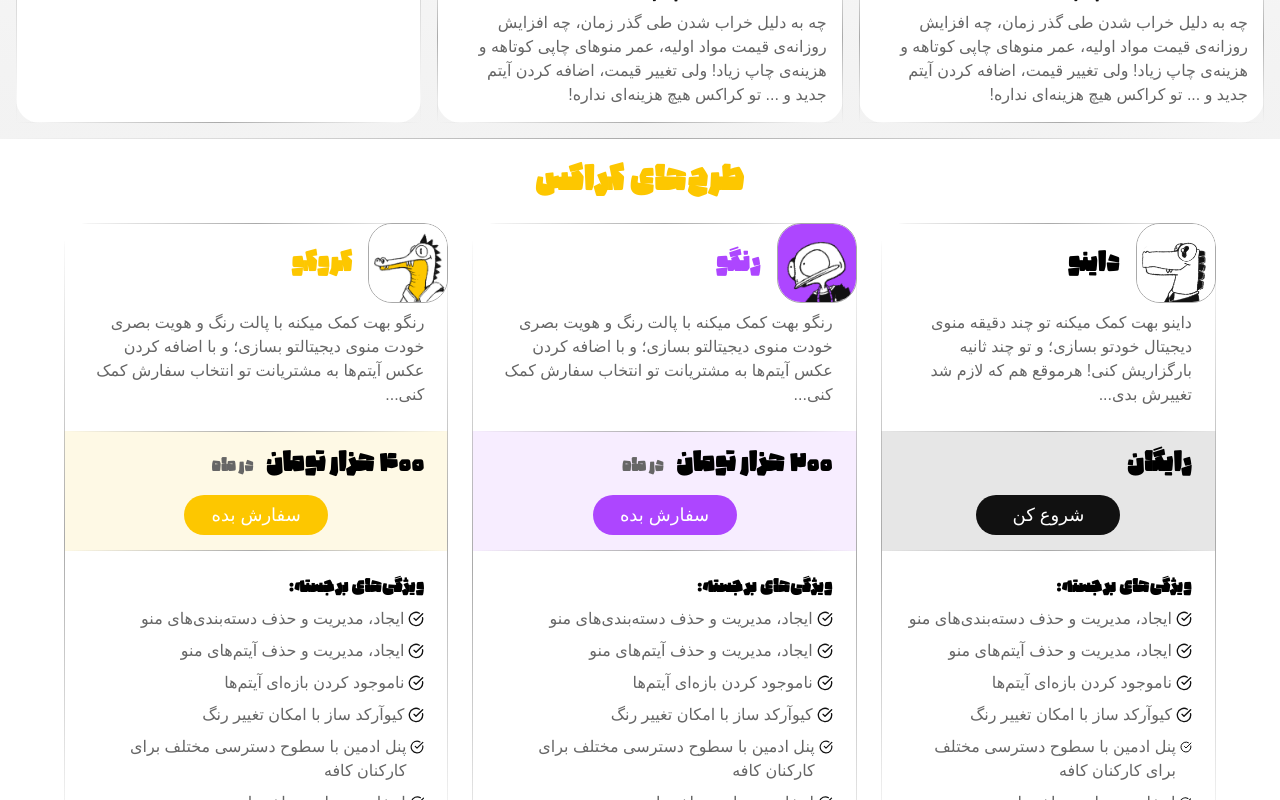
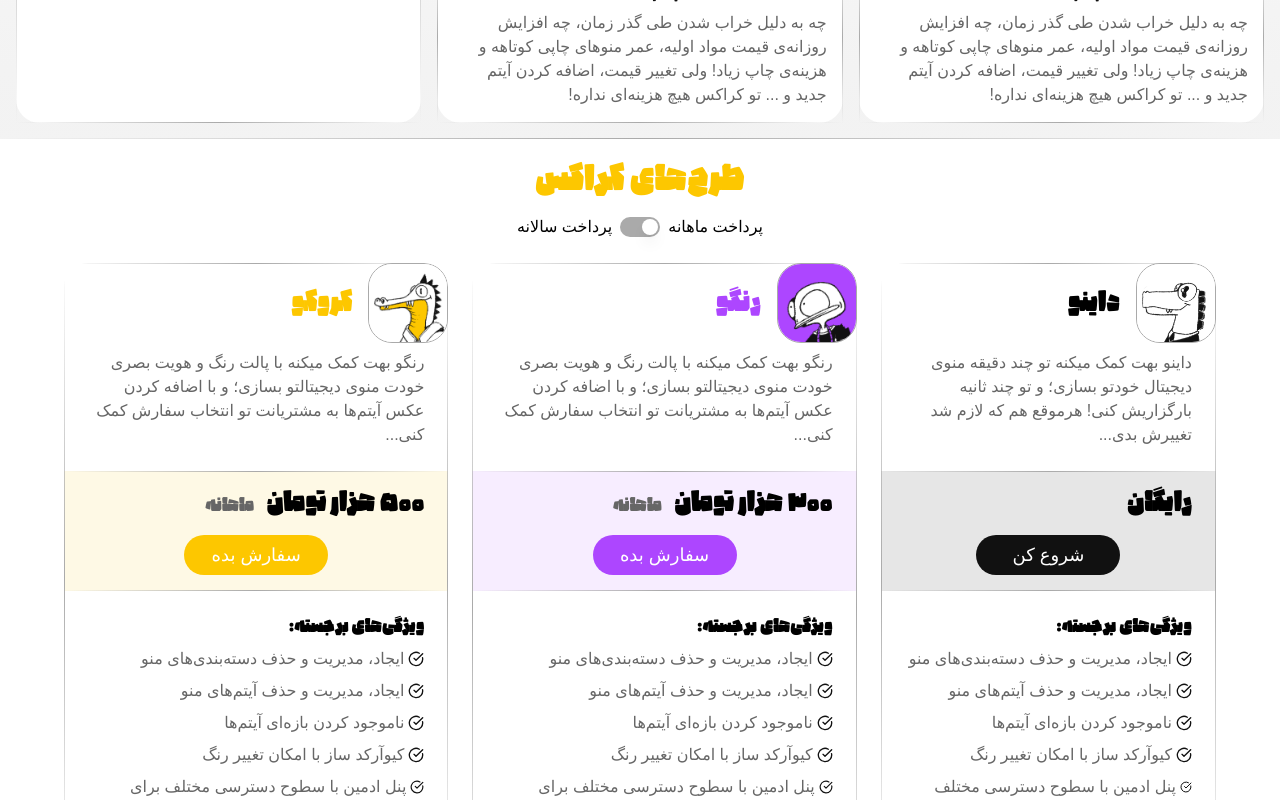
Before and after one commit to ahmadkeyhan/qrocs, a Next.js app: page / in a window 1280 px wide. Shown: the part 1060-1860 px from the top of the page. Built offline with nearby package versions, Linux system fonts and the light colour scheme; a web font is replaced by a local one.

Commit message:
added a monthly/yearly switch

```diff
--- a/src/components/home/crocoPlan.tsx
+++ b/src/components/home/crocoPlan.tsx
@@ -5,7 +5,7 @@ import Image from "next/image";
 import { useState, useEffect } from "react";
 import { useTheme } from "next-themes";
 
-export default function RangoPlan() {
+export default function RangoPlan({isMonthly}:{isMonthly:boolean}) {
     const { resolvedTheme, setTheme } = useTheme()
     const [mounted, setMounted] = useState(false)
 
@@ -26,7 +26,7 @@ export default function RangoPlan() {
                     <p className="text-subtext">رنگو بهت کمک میکنه با پالت رنگ و هویت بصری خودت منوی دیجیتالتو بسازی؛ و با اضافه کردن عکس آیتم‌ها به مشتریانت تو انتخاب سفارش کمک کنی...</p>
                 </div>
                 <div className="relative bg-foreground/10 py-4 px-6 flex flex-col gap-4">
-                    <h4 className="text-2xl">{formatCurrency(400)} هزار تومان <span className="text-base text-subtext mr-2">در ماه</span></h4>
+                    <h4 className="text-2xl">{isMonthly ? `${formatCurrency(500)} هزار تومان ` : `${formatCurrency(5)} میلیون تومان `}<span className="text-base text-subtext mr-2">{isMonthly? "ماهانه" : "سالانه"}</span></h4>
                     <div className="w-full flex justify-center">
                         <Button variant="default" className="w-36">
                             <p className="text-lg">سفارش بده</p>
@@ -93,7 +93,7 @@ export default function RangoPlan() {
             <p className="text-subtext">رنگو بهت کمک میکنه با پالت رنگ و هویت بصری خودت منوی دیجیتالتو بسازی؛ و با اضافه کردن عکس آیتم‌ها به مشتریانت تو انتخاب سفارش کمک کنی...</p>
         </div>
         <div className="relative bg-primary/10 py-4 px-6 flex flex-col gap-4">
-            <h4 className="text-2xl">{formatCurrency(400)} هزار تومان <span className="text-base text-subtext mr-2">در ماه</span></h4>
+            <h4 className="text-2xl">{isMonthly ? `${formatCurrency(500)} هزار تومان ` : `${formatCurrency(5)} میلیون تومان `}<span className="text-base text-subtext mr-2">{isMonthly? "ماهانه" : "سالانه"}</span></h4>
             <div className="w-full flex justify-center">
                 <Button variant="default" className="w-36">
                     <p className="text-lg">سفارش بده</p>
--- a/src/components/home/plans.tsx
+++ b/src/components/home/plans.tsx
@@ -6,10 +6,13 @@ import RangoPlan from "./rangoPlan";
 import CrocoPlan from "./crocoPlan";
 import { useState, useEffect } from "react";
 import { useTheme } from "next-themes";
+import { Switch } from "../ui/switch";
 
 export default function Plans() {
     const { resolvedTheme, setTheme } = useTheme()
     const [mounted, setMounted] = useState(false)
+    const [isMonthly, setIsmonthly] = useState(true)
+
 
     // Only show the UI after mounting to prevent hydration mismatch
     useEffect(() => {
@@ -17,10 +20,17 @@ export default function Plans() {
     }, [])
     if (!mounted) {
         return (
-            <div className="relative flex flex-col items-center gap-6 w-full max-w-6xl py-6">
-                {/* <div> */}
-                    <h2 className="text-3xl text-primary">طرح‌های کراکس</h2>
-                {/* </div> */}
+            <div className="relative flex flex-col items-center gap-4 w-full max-w-6xl py-6">
+                <h2 className="text-3xl text-primary">طرح‌های کراکس</h2>
+                <div className="flex justify-center items-center gap-2 w-full mb-2">
+                    <p>پرداخت ماهانه</p>
+                    <Switch
+                        id="new-dialog-active"
+                        checked={isMonthly}
+                        onCheckedChange={(checked) => setIsmonthly(!isMonthly)}
+                    />
+                    <p>پرداخت سالانه</p>
+                </div>
                 {/* mobile and tablet features */}
                 <Tabs
                   defaultValue="dino"
@@ -61,20 +71,20 @@ export default function Plans() {
                         <TabsContent
                             value="rango"
                         >
-                            <RangoPlan />
+                            <RangoPlan isMonthly={isMonthly} />
                         </TabsContent>
                         <TabsContent
                             value="croco"
                         >
-                            <CrocoPlan />
+                            <CrocoPlan isMonthly={isMonthly} />
                         </TabsContent>
                     </div>
                 </Tabs>
                 {/* desktop features */}
                 <div className="hidden lg:flex gap-6 mb-6">
                     <DinoPlan />
-                    <RangoPlan />
-                    <CrocoPlan />
+                    <RangoPlan isMonthly={isMonthly} />
+                    <CrocoPlan isMonthly={isMonthly} />
                 </div>
 
                 <Button variant="ghost" size="lg" className="relative w-40 rounded-full overflow-hidden text-subtext">
@@ -91,11 +101,19 @@ export default function Plans() {
             </div>
           );
     }
+
   return (
-    <div className="relative flex flex-col items-center gap-6 w-full max-w-6xl py-6">
-        {/* <div> */}
-            <h2 className="text-3xl text-primary">طرح‌های کراکس</h2>
-        {/* </div> */}
+    <div className="relative flex flex-col items-center gap-4 w-full max-w-6xl py-6">
+        <h2 className="text-3xl text-primary">طرح‌های کراکس</h2>
+        <div className="flex justify-center items-center gap-2 w-full mb-2">
+            <p>پرداخت ماهانه</p>
+            <Switch
+                id="new-dialog-active"
+                checked={isMonthly}
+                onCheckedChange={(checked) => setIsmonthly(!isMonthly)}
+            />
+            <p>پرداخت سالانه</p>
+        </div>
         {/* mobile and tablet features */}
         <Tabs
           defaultValue="dino"
@@ -151,23 +169,23 @@ export default function Plans() {
                 <TabsContent
                     value="rango"
                 >
-                    <RangoPlan />
+                    <RangoPlan isMonthly={isMonthly} />
                 </TabsContent>
                 <TabsContent
                     value="croco"
                 >
-                    <CrocoPlan />
+                    <CrocoPlan isMonthly={isMonthly} />
                 </TabsContent>
             </div>
         </Tabs>
         {/* desktop features */}
         <div className="hidden lg:flex gap-6 mb-6">
             <DinoPlan />
-            <RangoPlan />
-            <CrocoPlan />
+            <RangoPlan isMonthly={isMonthly} />
+            <CrocoPlan isMonthly={isMonthly} />
         </div>
 
-        <Button variant="ghost" size="lg" className="relative w-40 rounded-full overflow-hidden text-subtext">
+        <Button variant="default" size="lg" className="relative w-40 rounded-full overflow-hidden bg-foreground text-background">
             <p className="text-lg">
             مقایسه‌ی کامل طرح‌ها
             </p>
--- a/src/components/home/rangoPlan.tsx
+++ b/src/components/home/rangoPlan.tsx
@@ -5,7 +5,7 @@ import Image from "next/image";
 import { useState, useEffect } from "react";
 import { useTheme } from "next-themes";
 
-export default function RangoPlan() {
+export default function RangoPlan({isMonthly} : {isMonthly: boolean}) {
     const { resolvedTheme, setTheme } = useTheme()
     const [mounted, setMounted] = useState(false)
 
@@ -26,7 +26,7 @@ export default function RangoPlan() {
                     <p className="text-subtext">رنگو بهت کمک میکنه با پالت رنگ و هویت بصری خودت منوی دیجیتالتو بسازی؛ و با اضافه کردن عکس آیتم‌ها به مشتریانت تو انتخاب سفارش کمک کنی...</p>
                 </div>
                 <div className="relative bg-foreground/10 py-4 px-6 flex flex-col gap-4">
-                    <h4 className="text-2xl">{formatCurrency(200)} هزار تومان <span className="text-base text-subtext mr-2">در ماه</span></h4>
+                    <h4 className="text-2xl">{isMonthly ? `${formatCurrency(300)} هزار تومان ` : `${formatCurrency(3)} میلیون تومان `}<span className="text-base text-subtext mr-2">{isMonthly? "ماهانه" : "سالانه"}</span></h4>
                     <div className="w-full flex justify-center">
                         <Button variant="default" className="w-36">
                             <p className="text-lg">سفارش بده</p>
@@ -93,7 +93,7 @@ export default function RangoPlan() {
             <p className="text-subtext">رنگو بهت کمک میکنه با پالت رنگ و هویت بصری خودت منوی دیجیتالتو بسازی؛ و با اضافه کردن عکس آیتم‌ها به مشتریانت تو انتخاب سفارش کمک کنی...</p>
         </div>
         <div className="relative bg-purple-500/10 py-4 px-6 flex flex-col gap-4">
-            <h4 className="text-2xl">{formatCurrency(200)} هزار تومان <span className="text-base text-subtext mr-2">در ماه</span></h4>
+            <h4 className="text-2xl">{isMonthly ? `${formatCurrency(300)} هزار تومان ` : `${formatCurrency(3)} میلیون تومان `}<span className="text-base text-subtext mr-2">{isMonthly? "ماهانه" : "سالانه"}</span></h4>
             <div className="w-full flex justify-center">
                 <Button variant="default" className="w-36 bg-purple-500">
                     <p className="text-lg">سفارش بده</p>
```
